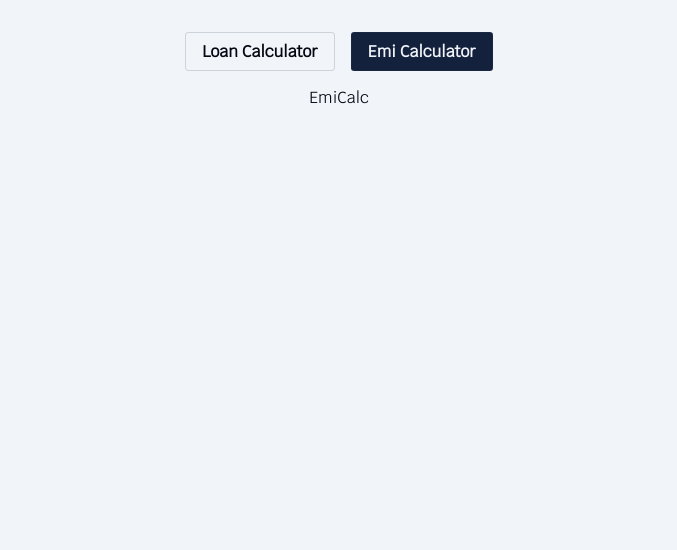
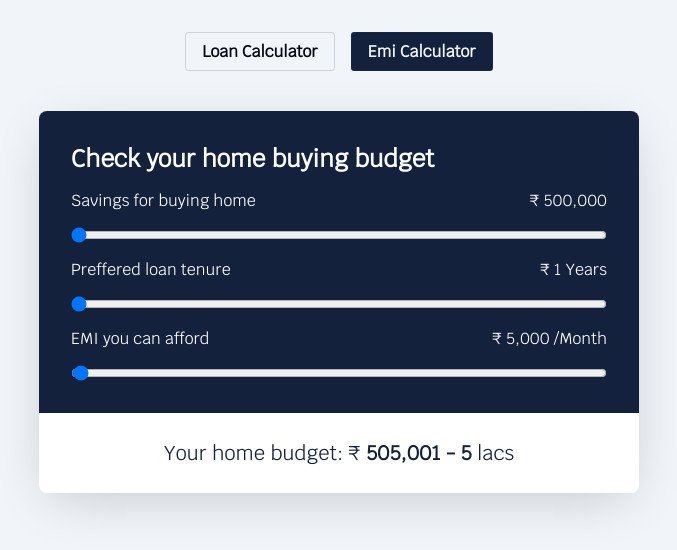
Before and after one commit to samcasmmm/hookfish-demo, a React (Vite) app: page / in a window 1280 px wide. Both pictures are taken after a click on the item "Emi Calculator". Shown: the top 550 px of the page, without its empty margins (301-978 px from the left). Built offline with nearby package versions, Linux system fonts and the light colour scheme.

Commit message:
Budget Calulator

```diff
--- a/src/App.tsx
+++ b/src/App.tsx
@@ -1,10 +1,11 @@
 import { useState } from 'react';
 import './App.css';
 import LoanCalculator from './components/LoanCalculator';
-import EmiCalc from './components/EmiCalc';
+import BudgetCalculator from './components/BudgetCalculator';
 
 function App() {
   const [tab, setTab] = useState<'loan' | 'emi'>('loan');
+
   return (
     <>
       <ul className='tab'>
@@ -21,7 +22,7 @@ function App() {
           Emi Calculator
         </li>
       </ul>
-      <main>{tab === 'loan' ? <LoanCalculator /> : <EmiCalc />}</main>
+      <main>{tab === 'loan' ? <LoanCalculator /> : <BudgetCalculator />}</main>
     </>
   );
 }
--- /dev/null
+++ b/src/components/BudgetCalculator.css
@@ -0,0 +1,63 @@
+.budget-calculator {
+  font-family: 'Krub', sans-serif;
+  width: 600px;
+  margin: 24px auto;
+  background: #fff;
+  box-shadow: 0 12px 50px -11px rgba(0, 0, 0, 0.2);
+  border-radius: 8px;
+  color: #14213d;
+  overflow: hidden;
+}
+
+.budget-calculator .top {
+  background: #14213d;
+  color: #fff;
+  padding: 32px;
+}
+
+.budget-calculator .top .top-inputs {
+  display: flex;
+  align-items: start;
+  justify-content: center;
+  flex-direction: column;
+  gap: 1rem;
+  margin-top: 1rem;
+}
+.top-inputs .inputBox {
+  display: flex;
+  flex-direction: column;
+  gap: 1rem;
+  width: 100%;
+}
+.top-inputs .inputBox label {
+  display: flex;
+  flex-direction: row;
+  justify-content: space-between;
+  gap: 1rem;
+  width: 100%;
+}
+.result {
+  display: flex;
+  align-items: center;
+  justify-content: center;
+  min-height: 10vh;
+}
+.result p {
+  font-size: 20px;
+}
+.result p span {
+  font-size: 20px;
+  font-weight: bold;
+}
+
+@media (max-width: 650px) {
+  .budget-calculator {
+    width: 90%;
+    max-width: 500px;
+  }
+
+  .budget-calculator .result {
+    flex-direction: column;
+    text-align: center;
+  }
+}
--- /dev/null
+++ b/src/components/BudgetCalculator.tsx
@@ -0,0 +1,85 @@
+import React, { useState } from 'react';
+import './BudgetCalculator.css';
+
+const BudgetCalculator = () => {
+  // Initialize state to hold the values of the range inputs
+  const [savings, setSavings] = useState([
+    {
+      label: 'Savings for buying home',
+      subLabel: '',
+      value: 500000,
+      min: 500000,
+      max: 200000000,
+      steps: 500000,
+    },
+    {
+      label: 'Preffered loan tenure',
+      subLabel: 'Years',
+      value: 1,
+      min: 1,
+      max: 30,
+      steps: 1,
+    },
+    {
+      label: 'EMI you can afford',
+      subLabel: '/Month',
+      value: 5000,
+      min: 1000,
+      max: 1000000,
+      steps: 1000,
+    },
+  ]);
+
+  const totalBudget = savings.reduce(
+    (acc, currentValue) => acc + currentValue.value,
+    0
+  );
+
+  const handleRangeChange = (index, newValue) => {
+    const newSavings = [...savings];
+    newSavings[index].value = newValue; // Update the 'value' property
+    setSavings(newSavings);
+  };
+
+  return (
+    <div className='budget-calculator'>
+      <div className='top'>
+        <h2>Check your home buying budget</h2>
+        <div className='top-inputs'>
+          {savings.map((item, index) => (
+            <div className='inputBox' key={index}>
+              <label htmlFor={`saving${index}`}>
+                <p>{item.label}</p>
+                <p>
+                  ₹ {item.value.toLocaleString()} {item.subLabel}
+                </p>
+              </label>
+              <input
+                type='range'
+                id={`saving${index}`}
+                min={item.min}
+                max={item.max}
+                step={item.steps}
+                value={item.value}
+                onChange={(e) =>
+                  handleRangeChange(index, parseInt(e.target.value))
+                }
+              />
+            </div>
+          ))}
+        </div>
+      </div>
+      <div className='result'>
+        <p>
+          Your home budget: ₹{' '}
+          <span>
+            {totalBudget.toLocaleString()} - {Math.floor(totalBudget / 100000)}
+          </span>{' '}
+          lacs
+        </p>
+      </div>
+    </div>
+  );
+};
+
+export default BudgetCalculator;
--- a/src/components/EmiCalc.tsx
+++ /dev/null
@@ -1,7 +0,0 @@
-import React from 'react';
-
-const EmiCalc = () => {
-  return <div>EmiCalc</div>;
-};
-
-export default EmiCalc;
--- a/src/components/LoanCalculator.tsx
+++ b/src/components/LoanCalculator.tsx
@@ -1,42 +1,30 @@
-import React, { useEffect, useRef, useState } from 'react';
+import React, { useEffect, useState } from 'react';
 import './LoanCalculator.css';
 import { Pie } from 'react-chartjs-2';
 import { Chart as ChartJS, ArcElement, Tooltip, Legend } from 'chart.js';
 
 ChartJS.register(ArcElement, Tooltip, Legend);
 
-//
-
 const LoanCalculator = () => {
   const [inputData, setInputData] = useState({
     amount: 20000,
     interest: 7.5,
-    tenure: 120,
+    tenure: 10,
     loanEmi: 0,
     interestPayable: 0,
     totalAmount: 0,
   });
 
+  useEffect(() => calculateLoan, []);
+
   const state = {
-    labels: ['January', 'February', 'March', 'April', 'May'],
+    labels: ['Total Interest', 'Principal Loan Amount'],
     datasets: [
       {
-        label: 'Rainfall',
-        backgroundColor: [
-          '#B21F00',
-          '#C9DE00',
-          '#2FDE00',
-          '#00A6B4',
-          '#6800B4',
-        ],
-        hoverBackgroundColor: [
-          '#501800',
-          '#4B5000',
-          '#175000',
-          '#003350',
-          '#35014F',
-        ],
-        data: [65, 59, 80, 81, 56],
+        // label: labels,
+        backgroundColor: ['#e63946', '#14213d'],
+        hoverBackgroundColor: ['#e6394690', '#14213d90'],
+        data: [inputData.interestPayable, inputData.totalAmount],
       },
     ],
   };
@@ -60,19 +48,25 @@ const LoanCalculator = () => {
       (Math.pow(1 + monthlyInterestRate, totalMonths) - 1);
 
     console.log(Math.round(emi));
+    updateData(emi);
   };
 
   const updateData = (emi: number) => {
-    const _totalAmount = Math.round(tenure + emi);
+    const _totalAmount = Math.round(totalMonths * emi);
     const _interestPayable = Math.round(_totalAmount - amount);
 
     setInputData((prev) => ({
       ...prev,
       loanEmi: Math.round(emi),
-      interestPayable: Math.round(_interestPayable),
+      interestPayable: _interestPayable,
       totalAmount: Math.round(_totalAmount),
     }));
   };
+
+  function formatIndianCurrency(number: number) {
+    const formatter = new Intl.NumberFormat('en-IN');
+    return formatter.format(number);
+  }
 
   return (
     <div className='loan-calculator'>
@@ -107,7 +101,7 @@ const LoanCalculator = () => {
           </div>
 
           <div className='group'>
-            <div className='title'>Tenure (in months)</div>
+            <div className='title'>Tenure (in Years)</div>
             <input
               type='text'
               name='tenure'
@@ -125,17 +119,23 @@ const LoanCalculator = () => {
         <div className='left'>
           <div className='loan-emi'>
             <h3>Loan EMI</h3>
-            <div className='value'>{inputData.loanEmi || 0}</div>
+            <div className='value'>
+              {formatIndianCurrency(inputData.loanEmi) || 0}
+            </div>
           </div>
 
           <div className='total-interest'>
             <h3>Total Interest Payable</h3>
-            <div className='value'>{inputData.interestPayable || 0}</div>
+            <div className='value'>
+              {formatIndianCurrency(inputData.interestPayable) || 0}
+            </div>
           </div>
 
           <div className='total-amount'>
             <h3>Total Amount</h3>
-            <div className='value'>{inputData.totalAmount || 0}</div>
+            <div className='value'>
+              {formatIndianCurrency(inputData.totalAmount) || 0}
+            </div>
           </div>
 
           <button className='calculate-btn' onClick={calculateLoan}>
```
